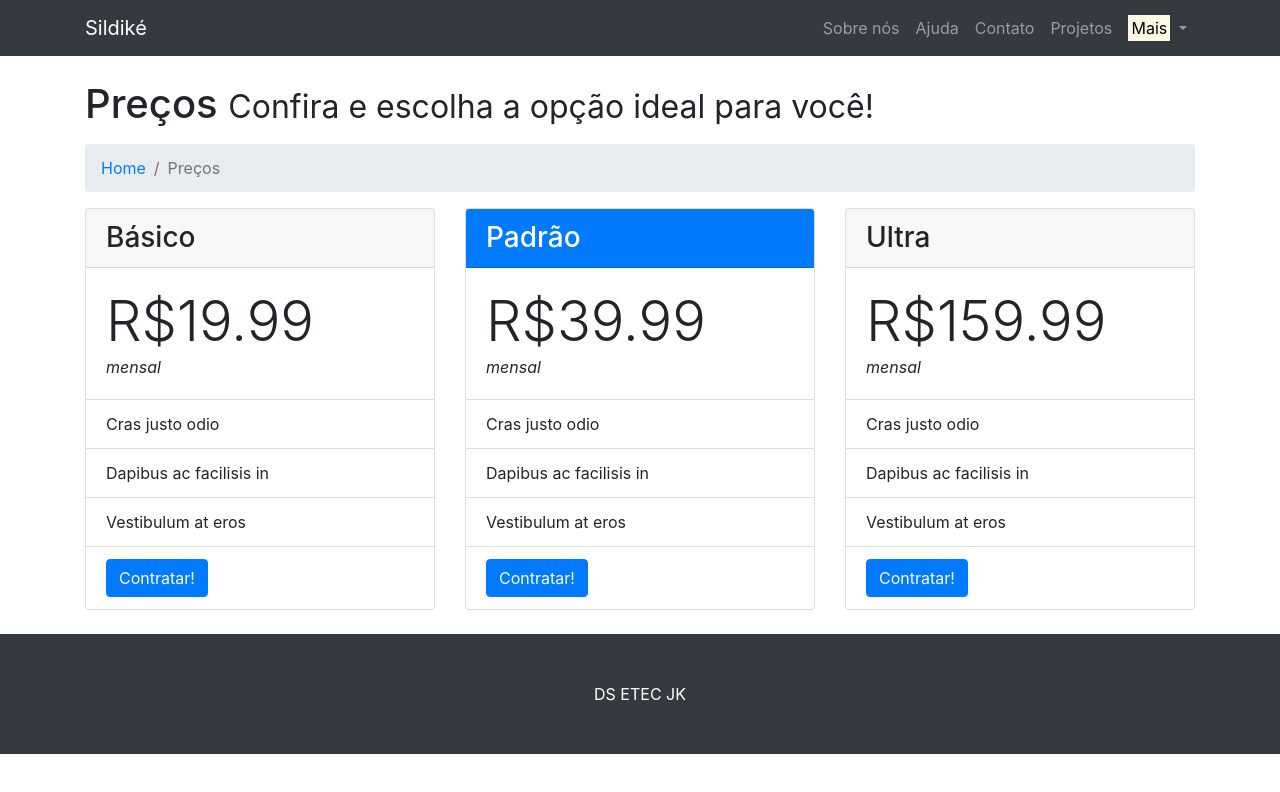
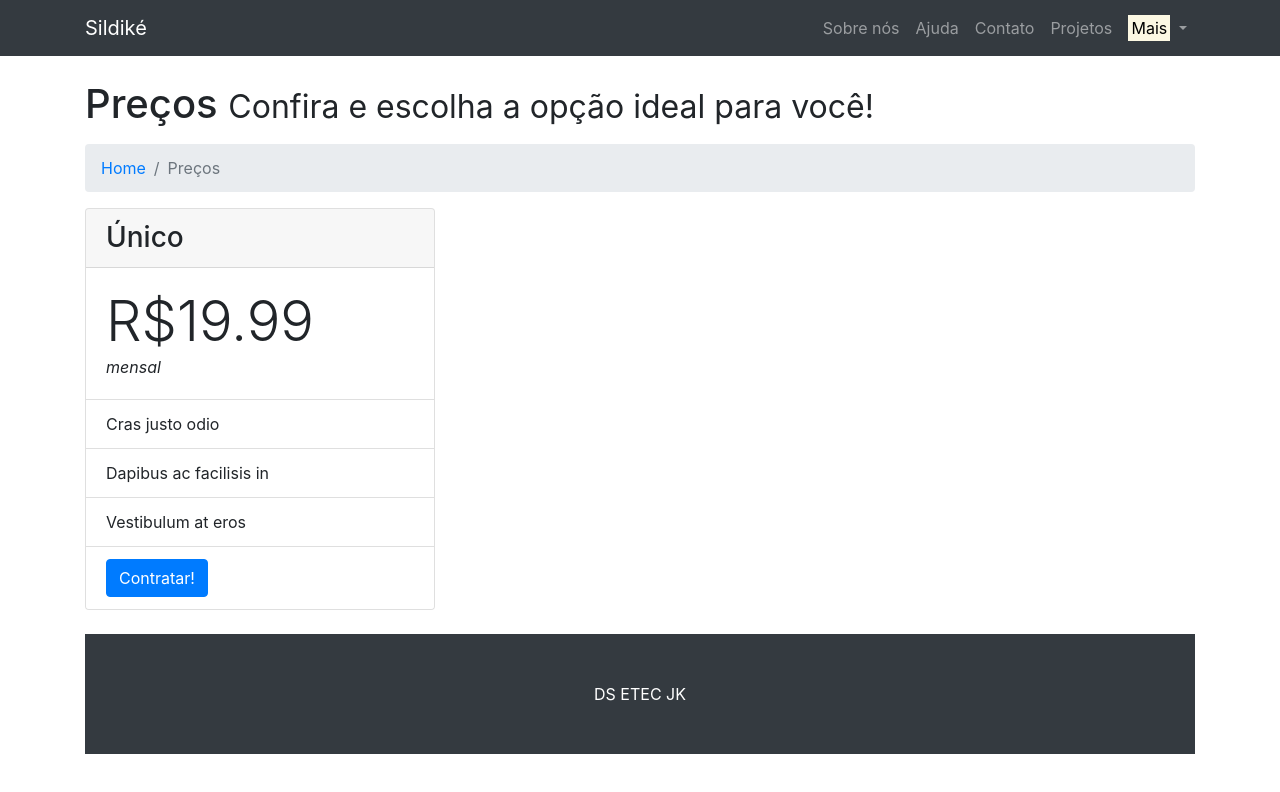
Before and after one commit to almircanella/sildike, a website: page pricing.html in a window 1280 px wide. Drawn offline with Linux system fonts and the light colour scheme.

Commit message:
Update pricing.html

```diff
--- a/pricing.html
+++ b/pricing.html
@@ -78,7 +78,7 @@
     <div class="row">
       <div class="col-lg-4 mb-4">
         <div class="card h-100">
-          <h3 class="card-header">Básico</h3>
+          <h3 class="card-header">Único</h3>
           <div class="card-body">
             <div class="display-4">R$19.99</div>
             <div class="font-italic">mensal</div>
@@ -93,41 +93,6 @@
           </ul>
         </div>
       </div>
-      <div class="col-lg-4 mb-4">
-        <div class="card card-outline-primary h-100">
-          <h3 class="card-header bg-primary text-white">Padrão</h3>
-          <div class="card-body">
-            <div class="display-4">R$39.99</div>
-            <div class="font-italic">mensal</div>
-          </div>
-          <ul class="list-group list-group-flush">
-            <li class="list-group-item">Cras justo odio</li>
-            <li class="list-group-item">Dapibus ac facilisis in</li>
-            <li class="list-group-item">Vestibulum at eros</li>
-            <li class="list-group-item">
-              <a href="#" class="btn btn-primary">Contratar!</a>
-            </li>
-          </ul>
-        </div>
-      </div>
-      <div class="col-lg-4 mb-4">
-        <div class="card h-100">
-          <h3 class="card-header">Ultra</h3>
-          <div class="card-body">
-            <div class="display-4">R$159.99</div>
-            <div class="font-italic">mensal</div>
-          </div>
-          <ul class="list-group list-group-flush">
-            <li class="list-group-item">Cras justo odio</li>
-            <li class="list-group-item">Dapibus ac facilisis in</li>
-            <li class="list-group-item">Vestibulum at eros</li>
-            <li class="list-group-item">
-              <a href="#" class="btn btn-primary">Contratar!</a>
-            </li>
-          </ul>
-        </div>
-      </div>
-    </div>
     <!-- /.row -->
 
   </div>
```
